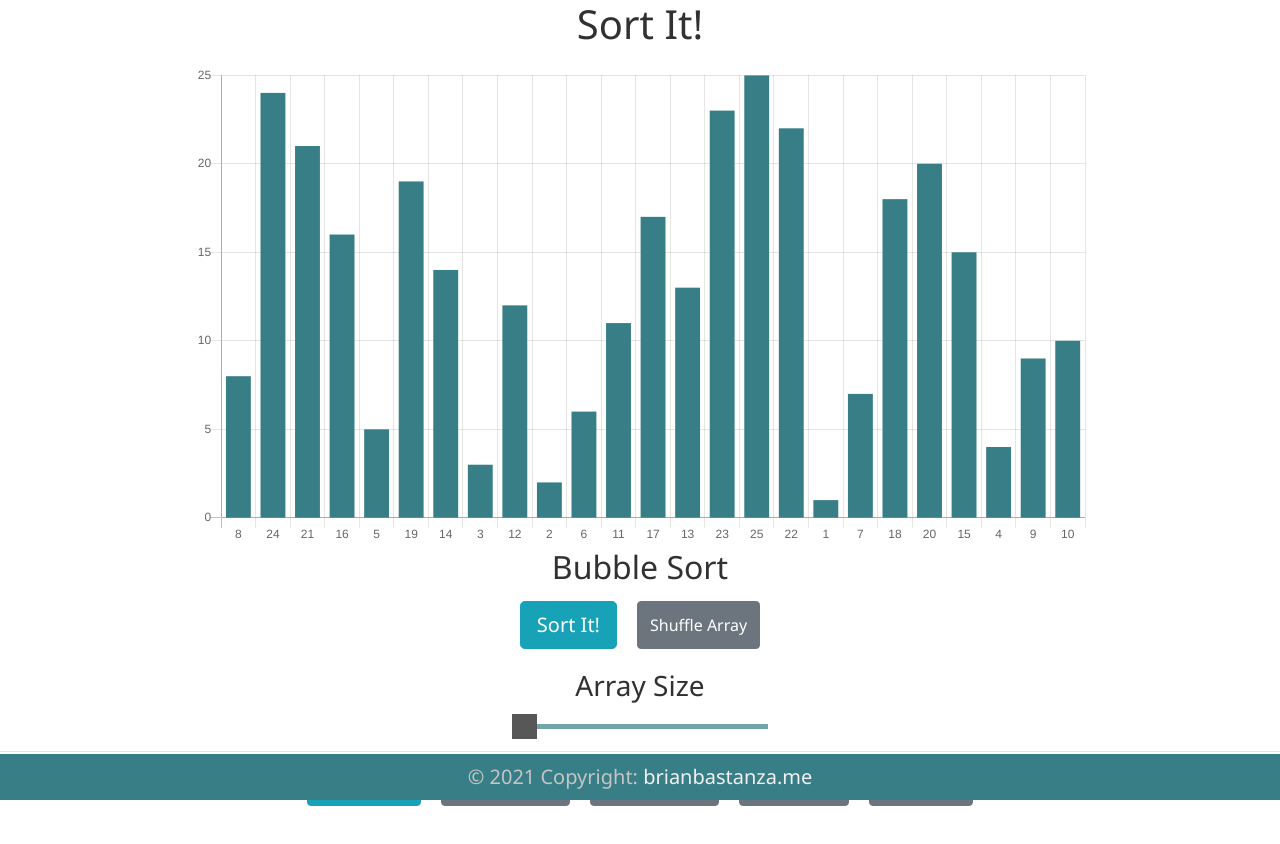
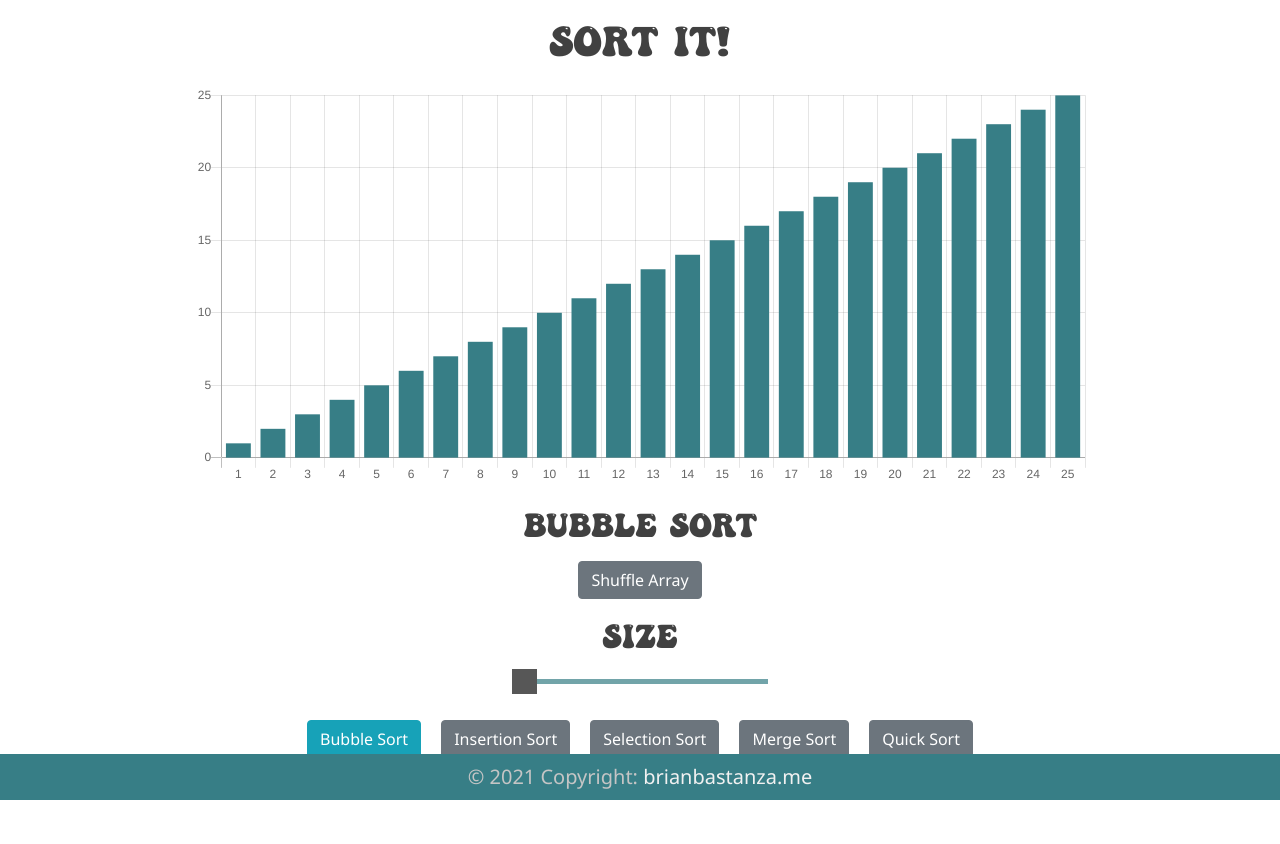
Before and after one commit to bbastanza/Sort-It, a React (Create React App) app in the folder Sort-It/: page / in a window 1280 px wide. Shown: the top 844 px of the page. Built offline with nearby package versions, Linux system fonts and the light colour scheme.

Commit message:
commit refactor/ timeDelay = timeDelayRef.current/ some css

```diff
--- a/Sort-It/src/App.css
+++ b/Sort-It/src/App.css
@@ -1,18 +1,29 @@
+@font-face {
+    src: url(fonts/groovy.ttf);
+    font-family: groovy;
+}
+
 .App {
+    margin-top: 20px;
     text-align: center;
-  color: #313131;
-  font-family: 'Segoe UI', Tahoma, Geneva, Verdana, sans-serif;
+    color: #414141;
+    font-family: "Segoe UI", Tahoma, Geneva, Verdana, sans-serif;
+}
+
+h1, h2, h3{
+    font-family: groovy;
+    font-size: 2rem;
 }
 
 .slider {
     -webkit-appearance: none;
     width: 50%;
     height: 5px;
-  background: #377E86;
+    background: #377e86;
     outline: none;
     opacity: 0.7;
-  -webkit-transition: .2s;
-  transition: opacity .2s;
+    -webkit-transition: 0.2s;
+    transition: opacity 0.2s;
 }
 
 .slider:hover {
@@ -35,12 +46,12 @@
     cursor: pointer;
 }
 
-.sort-btn{
+.sort-btn {
     margin: 0 10px 20px;
 }
 
-.myfooter{
-    background-color: #377E86;
+.myfooter {
+    background-color: #377e86;
     color: #c5c5c5;
     position: fixed;
     bottom: 0;
@@ -48,11 +59,11 @@
     z-index: 2;
 }
 
-.footer-link{
-    color: #f1f1f1
+.footer-link {
+    color: #f1f1f1;
 }
 
-.footer-link:hover{
+.footer-link:hover {
     color: #313131;
     text-decoration: none;
 }
@@ -69,7 +80,7 @@
 }
 
 .dot2 {
-    background-color: #6C757D;
+    background-color: #6c757d;
     animation: jump-up 0.8s 0.2s linear infinite;
 }
 
--- /dev/null
+++ b/Sort-It/src/components/ActionButtons.tsx
@@ -0,0 +1,35 @@
+import { shuffleArray } from "../helpers/shuffleArray";
+import { IActionButtonProps } from "../helpers/interfaces";
+
+export default function ActionButtons({
+    performSort,
+    setCanSort,
+    setDataArray,
+    dataArray,
+    canSort,
+}: IActionButtonProps) {
+    return (
+        <div
+            style={{
+                margin: "15px 0 0",
+                display: "flex",
+                justifyContent: "center",
+            }}>
+            {canSort ? (
+                <button
+                    className={"btn btn-lg btn-info sort-btn"}
+                    onClick={() => performSort()}>
+                    Sort It!
+                </button>
+            ) : null}
+            <button
+                className={"btn btn-secondary sort-btn"}
+                onClick={() => {
+                    setCanSort(true);
+                    setDataArray([...shuffleArray(dataArray)]);
+                }}>
+                Shuffle Array
+            </button>
+        </div>
+    );
+}
--- /dev/null
+++ b/Sort-It/src/components/Chart.tsx
@@ -0,0 +1,27 @@
+import { Bar } from "react-chartjs-2";
+import { IChartProps } from "./../helpers/interfaces";
+
+export default function Chart({ data }: IChartProps) {
+    return (
+        <div
+            style={{
+                width: "70vw",
+                height: "50vh",
+                display: "flex",
+                justifyContent: "center",
+                margin: "10px auto 20px",
+            }}>
+            <Bar
+                redraw={true}
+                data={data}
+                options={{
+                    maintainAspectRatio: false,
+                    animation: false,
+                    legend: {
+                        display: false,
+                    },
+                }}
+            />
+        </div>
+    );
+}
--- /dev/null
+++ b/Sort-It/src/components/SizeSlider.tsx
@@ -0,0 +1,27 @@
+import { changeSize } from "../helpers/changesize";
+import { ISizeSliderProps } from "../helpers/interfaces";
+
+export default function SizeSlider({
+    value,
+    setCanSort,
+    setDataArray,
+}: ISizeSliderProps) {
+    return (
+        <>
+            <h2>Size</h2>
+            <input
+                type="range"
+                min="25"
+                max="125"
+                step="20"
+                value={value}
+                className="slider"
+                onChange={(e) => {
+                    setCanSort(true);
+                    setDataArray([...changeSize(parseInt(e.target.value))]);
+                }}
+                style={{ width: "20vw", minWidth: 250,marginTop: 10 }}
+            />
+        </>
+    );
+}
--- /dev/null
+++ b/Sort-It/src/components/SortTypeButtons.tsx
@@ -0,0 +1,44 @@
+import { buttonClass } from "../helpers/buttonClass";
+import { ISortTypesProps } from "../helpers/interfaces";
+
+export default function SortTypeButtons({
+    sortType,
+    setSortType,
+}: ISortTypesProps) {
+    return (
+        <div
+            style={{
+                display: "flex",
+                justifyContent: "center",
+                margin: "30px auto 80px",
+                flexFlow: "row wrap",
+            }}>
+            <button
+                className={buttonClass("bubble", sortType)}
+                onClick={() => setSortType("bubble")}>
+                Bubble Sort
+            </button>
+            <button
+                className={buttonClass("insertion", sortType)}
+                onClick={() => setSortType("insertion")}>
+                Insertion Sort
+            </button>
+            <button
+                name="selection"
+                className={buttonClass("selection", sortType)}
+                onClick={() => setSortType("selection")}>
+                Selection Sort
+            </button>
+            <button
+                className={buttonClass("merge", sortType)}
+                onClick={() => setSortType("merge")}>
+                Merge Sort
+            </button>
+            <button
+                className={buttonClass("quick", sortType)}
+                onClick={() => setSortType("quick")}>
+                Quick Sort
+            </button>
+        </div>
+    );
+}
--- a/Sort-It/src/components/Visualizer.tsx
+++ b/Sort-It/src/components/Visualizer.tsx
@@ -1,39 +1,33 @@
 import { useState, useRef, useEffect } from "react";
-import { Bar } from "react-chartjs-2";
-import DotAnimation from "./DotAnimation";
 import {
-    shuffleArray,
     initialArray as initArray,
-} from "../helpers/shuffleArray";
+    initialChartValue as initChart,
+} from "./../helpers/initialValues";
 import { calculateTimeDelay } from "../helpers/calculateTimeDelay";
-import { changeSize } from "../helpers/changesize";
-import { buttonClass } from "../helpers/buttonClass";
 import { bubbleswap } from "../helpers/bubbleswap";
 import { IChartData } from "../helpers/interfaces";
+import { delayUpdate } from "./../helpers/delayUpdate";
+import DotAnimation from "./DotAnimation";
+import SortTypeButtons from "./SortTypeButtons";
+import SizeSlider from "./SizeSlider";
+import ActionButtons from "./ActionButtons";
+import Chart from "./Chart";
 
 export default function Visualizer() {
-    const initialArray = shuffleArray(initArray);
     const [isSorting, setIsSorting] = useState<boolean>(false);
+    const [canSort, setCanSort] = useState<boolean>(false);
     const [sortType, setSortType] = useState<string>("bubble");
-    const [canSort, setCanSort] = useState<boolean>(true);
-    const [dataArray, setDataArray] = useState<number[]>(initialArray);
-    const orangeValueRef = useRef<number>(5);
-    const pinkValueRef = useRef<number>(10);
+    const [dataArray, setDataArray] = useState<number[]>(initArray);
+    const [chartData, setChartData] = useState<IChartData>(initChart);
+    const orangeValueRef = useRef<number>(0);
+    const pinkValueRef = useRef<number>(0);
+    const timeDelayRef = useRef<number>(80);
     const arrayRef = useRef<number[]>(dataArray);
     arrayRef.current = dataArray;
-    const [chartData, setChartData] = useState<IChartData>({
-        labels: initialArray,
-        datasets: [
-            {
-                label: "value",
-                data: initialArray,
-                backgroundColor: "#377E86",
-                borderColor: "#313131",
-            },
-        ],
-    });
-    // TODO should be in a ref so it only gets updated when the array size changes
-    const timeDelay: number = calculateTimeDelay(dataArray.length, sortType);
+
+    useEffect((): void => {
+        timeDelayRef.current = calculateTimeDelay(dataArray.length, sortType);
+    }, [dataArray.length, sortType]);
 
     useEffect((): void => {
         let colors: any = [];
@@ -44,7 +38,11 @@ export default function Visualizer() {
                     colors.push("#ff8686");
                 else colors.push("#377E86");
             }
-        } else colors = "#377E86";
+        } else {
+            orangeValueRef.current = 0;
+            pinkValueRef.current = 0;
+            colors = "#377E86";
+        }
 
         setChartData({
             labels: arrayRef.current,
@@ -53,35 +51,28 @@ export default function Visualizer() {
                     label: "value",
                     data: arrayRef.current,
                     backgroundColor: colors,
-                    borderColor: "#313131",
                 },
             ],
         });
     }, [dataArray, isSorting]);
 
-    async function updateAndPause(
+    async function updateVisualization(
         pinkValue: number,
-        orangeValue: number
+        orangeValue: number = 0
     ): Promise<void> {
-        await new Promise((resolve: any) => setTimeout(resolve, timeDelay));
-        const tempArray: number[] = [];
-        for (const number of dataArray) {
-            if (!!number) tempArray.push(number);
-        }
+        await delayUpdate(timeDelayRef.current);
         pinkValueRef.current = pinkValue;
         orangeValueRef.current = orangeValue;
-        setDataArray([...tempArray]);
+        setDataArray([...dataArray]);
     }
 
     async function bubbleSort(): Promise<void> {
-        setCanSort(false);
-        setIsSorting(true);
         let isSorted: boolean = false;
         while (!isSorted) {
             for (let i = 0; i < dataArray.length; i++) {
                 isSorted = true;
                 for (let j = 1; j < dataArray.length - i; j++) {
-                    await updateAndPause(dataArray[j], dataArray[j - 1]);
+                    await updateVisualization(dataArray[j], dataArray[j - 1]);
                     if (dataArray[j] < dataArray[j - 1]) {
                         bubbleswap(dataArray, j, j - 1);
                         isSorted = false;
@@ -89,12 +80,9 @@ export default function Visualizer() {
                 }
             }
         }
-        setIsSorting(false);
     }
 
     async function insertionSort(): Promise<void> {
-        setCanSort(false);
-        setIsSorting(true);
         orangeValueRef.current = 0;
         for (let i = 1; i < dataArray.length; i++) {
             let current: number = dataArray[i];
@@ -103,23 +91,20 @@ export default function Visualizer() {
                 dataArray[j + 1] = dataArray[j];
                 j--;
                 dataArray[j + 1] = current;
-                await updateAndPause(dataArray[j], dataArray[j + 1]);
+                await updateVisualization(dataArray[j], dataArray[j + 1]);
             }
         }
         setDataArray([...dataArray]);
-        setIsSorting(false);
     }
 
     async function selectionSort(): Promise<void> {
-        setCanSort(false);
-        setIsSorting(true);
         for (let i = 0; i < dataArray.length; i++) {
             let minimumIdx = i;
             for (let j = i + 1; j < dataArray.length; j++) {
                 if (dataArray[j] < dataArray[minimumIdx]) {
                     minimumIdx = j;
                 }
-                await updateAndPause(dataArray[j], dataArray[minimumIdx]);
+                await updateVisualization(dataArray[j], dataArray[minimumIdx]);
             }
             if (minimumIdx !== i) {
                 const temp = dataArray[minimumIdx];
@@ -128,12 +113,9 @@ export default function Visualizer() {
             }
         }
         setDataArray([...dataArray]);
-        setIsSorting(false);
     }
 
     async function mergeSort(): Promise<void> {
-        setCanSort(false);
-        setIsSorting(true);
         const length: number = dataArray.length;
         for (
             let currentSize: number = 1;
@@ -153,7 +135,6 @@ export default function Visualizer() {
                 await merge(dataArray, leftStart, middle, rightEnd);
             }
         }
-        setIsSorting(false);
     }
 
     async function merge(
@@ -181,151 +162,77 @@ export default function Visualizer() {
         j = 0;
         while (i < firstNumber && j < secondNumber) {
             if (leftTempArray[i] <= rightTempArray[j]) {
-                array[left] = leftTempArray[i];
+                if (!!leftTempArray[i]) array[left] = leftTempArray[i];
                 i++;
-                await updateAndPause(array[left - 1], 0);
+                await updateVisualization(array[left - 1]);
             } else {
-                array[left] = rightTempArray[j];
+                if (!!leftTempArray[i]) array[left] = rightTempArray[j];
                 j++;
-                await updateAndPause(array[left - 1], 0);
+                await updateVisualization(0, array[left - 1]);
             }
             left++;
         }
         while (i < firstNumber) {
-            array[left] = leftTempArray[i];
+            if (!!leftTempArray[i]) array[left] = leftTempArray[i];
             i++;
             left++;
-            await updateAndPause(array[left - 1], 0);
+            await updateVisualization(array[left - 1]);
         }
-        await updateAndPause(0, 0);
         while (j < secondNumber) {
-            array[left] = rightTempArray[j];
+            if (!!leftTempArray[i]) array[left] = rightTempArray[j];
             j++;
             left++;
-            await updateAndPause(array[left - 1], 0);
+            await updateVisualization(0, array[left - 1]);
         }
+        await updateVisualization(0);
     }
 
-    function sortArray(): void {
-        if (canSort) {
+    async function quickSort() {}
+
+    async function performSort(): Promise<void> {
+        setCanSort(false);
+        setIsSorting(true);
         switch (sortType) {
             case "bubble":
-                    bubbleSort();
+                await bubbleSort();
                 break;
             case "insertion":
-                    insertionSort();
+                await insertionSort();
                 break;
             case "merge":
-                    mergeSort();
+                await mergeSort();
                 break;
             case "quick":
-                    // quickSort();
+                await quickSort();
                 break;
             default:
-                    selectionSort();
+                await selectionSort();
         }
-        }
+        setIsSorting(false);
     }
 
     return (
         <div style={{ marginTop: 20 }}>
-            <div
-                style={{
-                    width: "70vw",
-                    height: "60vh",
-                    display: "flex",
-                    justifyContent: "center",
-                    margin: "auto",
-                }}>
-                <Bar
-                    redraw={true}
-                    data={chartData}
-                    options={{
-                        maintainAspectRatio: false,
-                        animation: false,
-                        legend: {
-                            display: false,
-                        },
-                    }}
-                />
-            </div>
-            {/* TODO put all buttons in their own components}*/}
+            <Chart data={chartData} />
+            <h2 style={{ textTransform: "capitalize" }}>{sortType} Sort</h2>
             {!isSorting ? (
                 <>
-                    <h2 style={{ textTransform: "capitalize" }}>
-                        {sortType} Sort
-                    </h2>
-                    {/* TODO <ActionButtons sortArray={sortArray} setCanSort={setCanSort} dataArray={dataArray} setDataArray={setDataArray} /> */}
-                    <div
-                        style={{
-                            margin: "15px 0 0",
-                            display: "flex",
-                            justifyContent: "center",
-                        }}>
-                        {canSort ? (
-                            <button
-                                className={"btn btn-lg btn-info sort-btn"}
-                                onClick={sortArray}>
-                                Sort It!
-                            </button>
-                        ) : null}
-                        <button
-                            className={"btn btn-secondary sort-btn"}
-                            onClick={() => {
-                                setCanSort(true);
-                                setDataArray([...shuffleArray(dataArray)]);
-                            }}>
-                            Shuffle Array
-                        </button>
-                    </div>
-                    {/* TODO <SizeSlider value={dataArray.length} setCanSort={setCanSort} setDataArray={setDataArray} /> */}
-                    <h3>Array Size</h3>
-                    <input
-                        type="range"
-                        min="25"
-                        max="125"
-                        step="20"
-                        /* value = {value} */
+                    <ActionButtons
+                        performSort={performSort}
+                        setCanSort={setCanSort}
+                        dataArray={dataArray}
+                        setDataArray={setDataArray}
+                        canSort={canSort}
+                    />
+                    <SizeSlider
                         value={dataArray.length}
-                        className="slider"
-                        onChange={(e) => {
-                            setCanSort(true);
-                            setDataArray([
-                                ...changeSize(parseInt(e.target.value)),
-                            ]);
-                        }}
-                        style={{ width: "20vw" }}
+                        setCanSort={setCanSort}
+                        setDataArray={setDataArray}
                     />
-                    <hr />
-                    {/* TODO <SortTypes setSortType={setSortType} sortType={sortType} /> */}
-                    <div style={{ display: "flex", justifyContent: "center" }}>
-                        <button
-                            className={buttonClass("bubble", sortType)}
-                            onClick={() => setSortType("bubble")}>
-                            Bubble Sort
-                        </button>
-                        <button
-                            className={buttonClass("insertion", sortType)}
-                            onClick={() => setSortType("insertion")}>
-                            Insertion Sort
-                        </button>
-                        <button
-                            name="selection"
-                            className={buttonClass("selection", sortType)}
-                            onClick={() => setSortType("selection")}>
-                            Selection Sort
-                        </button>
-                        <button
-                            className={buttonClass("merge", sortType)}
-                            onClick={() => setSortType("merge")}>
-                            Merge Sort
-                        </button>
-                        <button
-                            className={buttonClass("quick", sortType)}
-                            onClick={() => setSortType("quick")}>
-                            Quick Sort
-                        </button>
-                    </div>
+                    <SortTypeButtons
+                        setSortType={setSortType}
+                        sortType={sortType}
+                    />
                 </>
             ) : (
                 <DotAnimation />
--- a/Sort-It/src/helpers/calculateTimeDelay.ts
+++ b/Sort-It/src/helpers/calculateTimeDelay.ts
@@ -34,6 +34,5 @@ export function calculateTimeDelay(length: number, sortType: string): number {
                 break;
         }
     }
-    console.log(timeDelay)
     return timeDelay;
 }
--- /dev/null
+++ b/Sort-It/src/helpers/delayUpdate.ts
@@ -0,0 +1,3 @@
+export async function delayUpdate(timeDelay: number) {
+    await new Promise((resolve: any) => setTimeout(resolve, timeDelay));
+}
--- /dev/null
+++ b/Sort-It/src/helpers/initialValues.ts
@@ -0,0 +1,39 @@
+import { IChartData } from "./interfaces";
+
+export const initialArray: number[] = [
+    1,
+    2,
+    3,
+    4,
+    5,
+    6,
+    7,
+    8,
+    9,
+    10,
+    11,
+    12,
+    13,
+    14,
+    15,
+    16,
+    17,
+    18,
+    19,
+    20,
+    21,
+    22,
+    23,
+    24,
+    25,
+];
+export const initialChartValue: IChartData = {
+    labels: initialArray,
+    datasets: [
+        {
+            label: "value",
+            data: initialArray,
+            backgroundColor: "#377E86",
+        },
+    ],
+};
```
Also changed, not shown: Sort-It/src/helpers/interfaces.ts (+27 -4 lines), Sort-It/src/fonts/groovy.ttf (added), 1 other file (tests, documents, lock files or other folders). Lines whose indentation alone changed are shown as unchanged.
